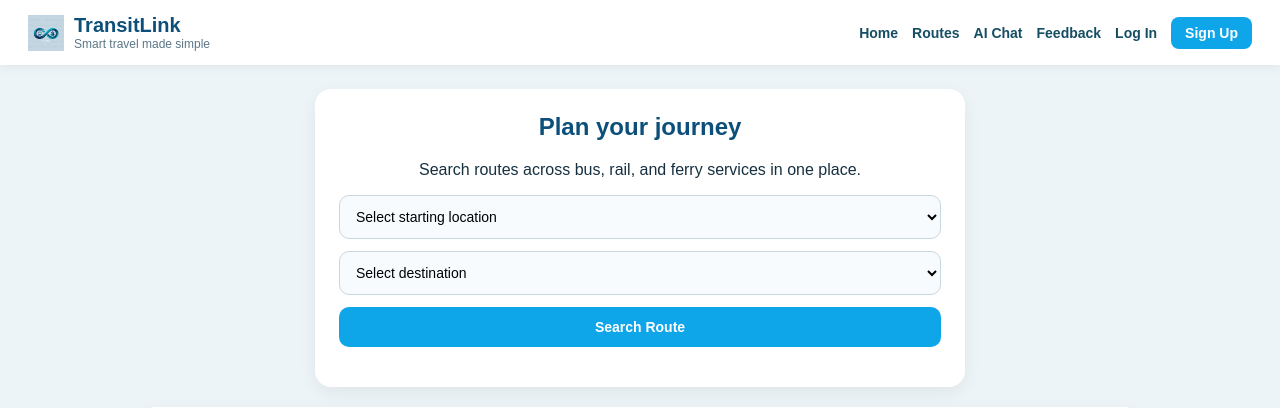
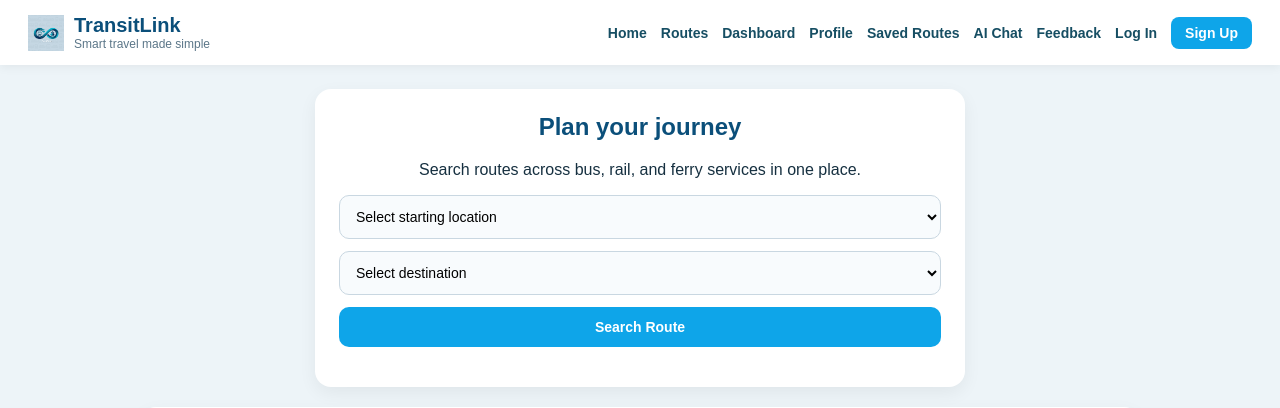
Before and after one commit to MakanakaMawunga/TRANSITLINK, a Python web app: template templates/index.html in a window 1280 px wide. Shown: the top 408 px of the page. Run offline with Jinja, Linux system fonts and the light colour scheme; the template is opened without the code that fills it, so the values that code supplies are empty.

Commit message:
Update base.html

```diff
--- a/templates/base.html
+++ b/templates/base.html
@@ -19,6 +19,9 @@
         <nav class="nav-links">
             <a href="{{ url_for('home') }}">Home</a>
             <a href="{{ url_for('routes_page') }}">Routes</a>
+            <a href="{{ url_for('dashboard') }}">Dashboard</a>
+            <a href="{{ url_for('profile') }}">Profile</a>
+            <a href="{{ url_for('saved_routes') }}">Saved Routes</a>
             <a href="{{ url_for('chatbot') }}">AI Chat</a>
             <a href="{{ url_for('feedback') }}">Feedback</a>
             <a href="{{ url_for('login') }}">Log In</a>
```
